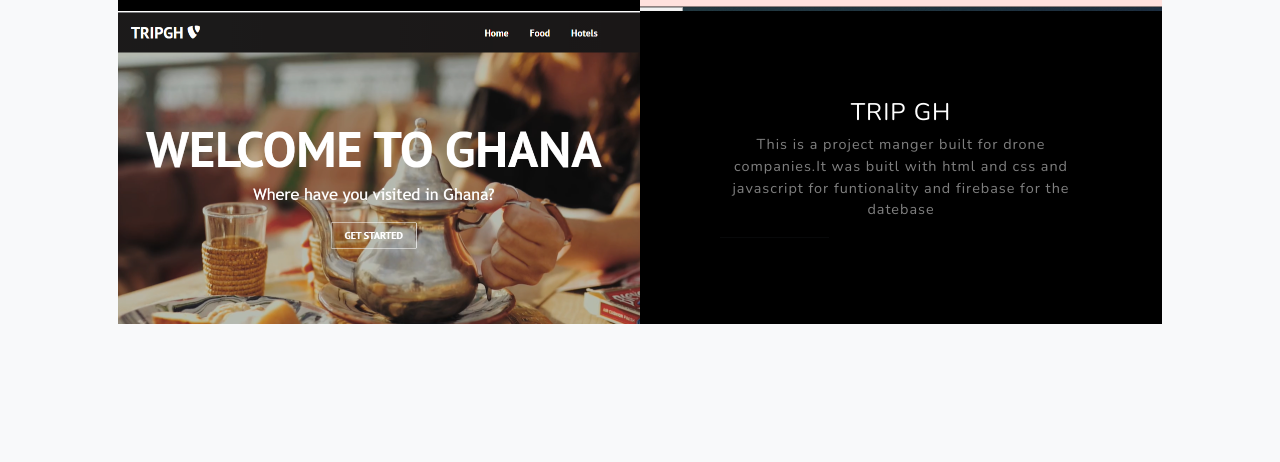
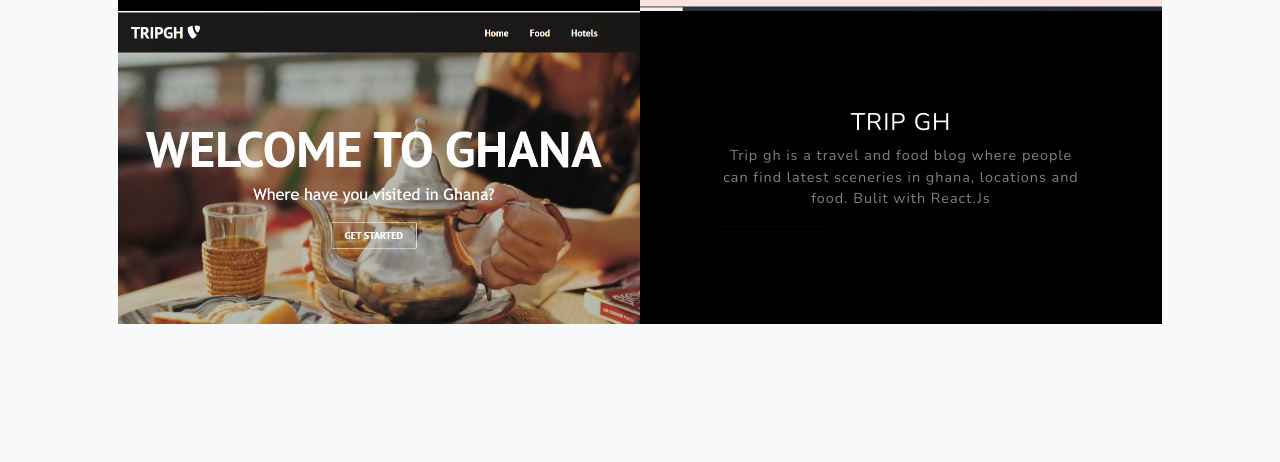
Before and after one commit to ablashika/portfolio, a plain HTML site: page index.html in a window 1280 px wide. Shown: the part 2880-3342 px from the top of the page. Drawn offline with nearby package versions, Linux system fonts and the light colour scheme.

Commit message:
tripghChange

```diff
--- a/index.html
+++ b/index.html
@@ -188,10 +188,7 @@
                 >
                   <h4 class="text-white">TRIP GH</h4>
                   <p class="mb-0 text-white-50">
-                    This is a project manger built for drone companies.It was
-                    buitl with html and css and javascript for funtionality and
-                    firebase for the datebase
-                  </p>
+                    Trip gh is a travel and food blog where people can find latest sceneries in ghana, locations and food. Bulit with React.Js  </p>
                   <hr class="d-none d-lg-block mb-0 ms-0" />
                 </div>
               </div>
```
